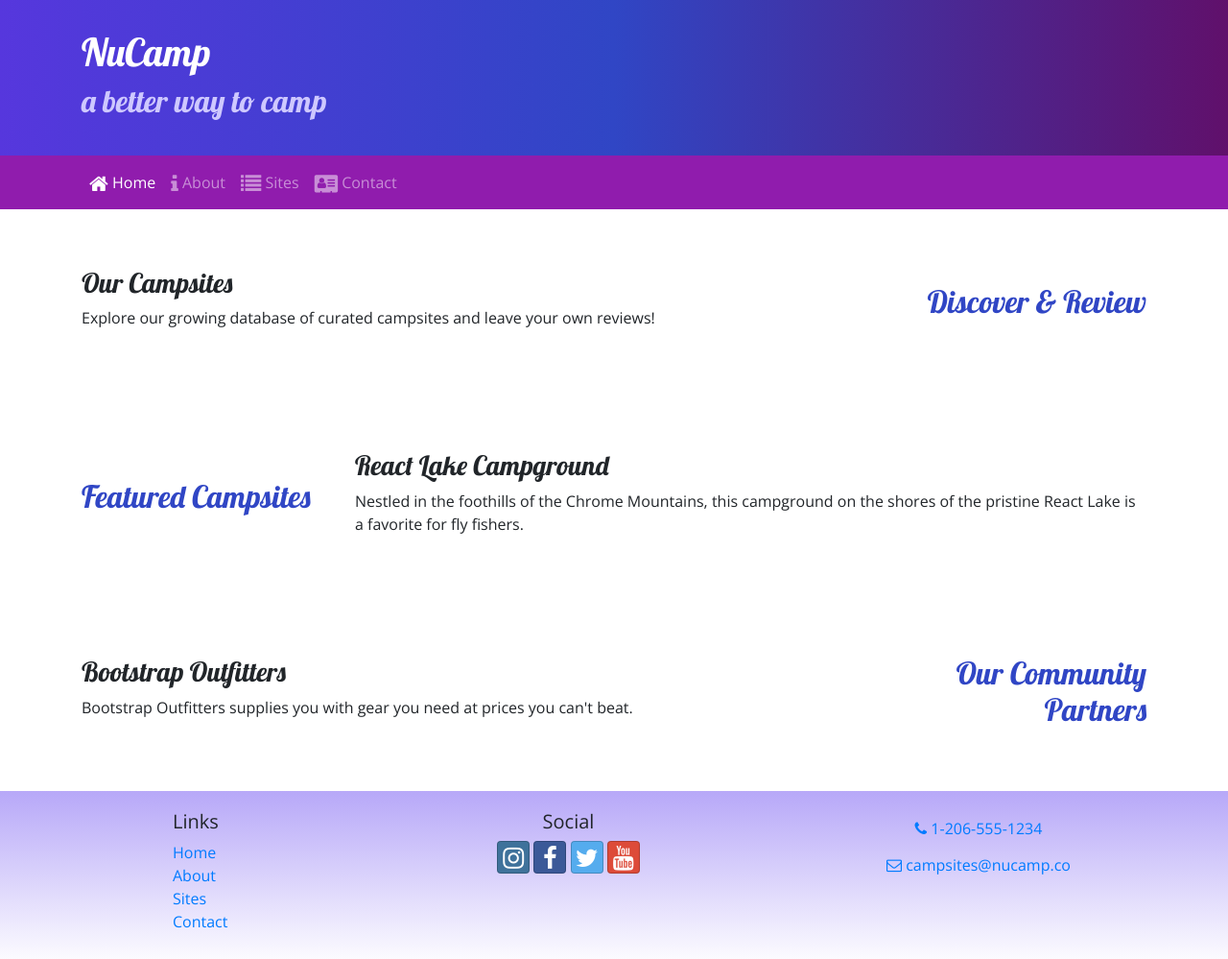
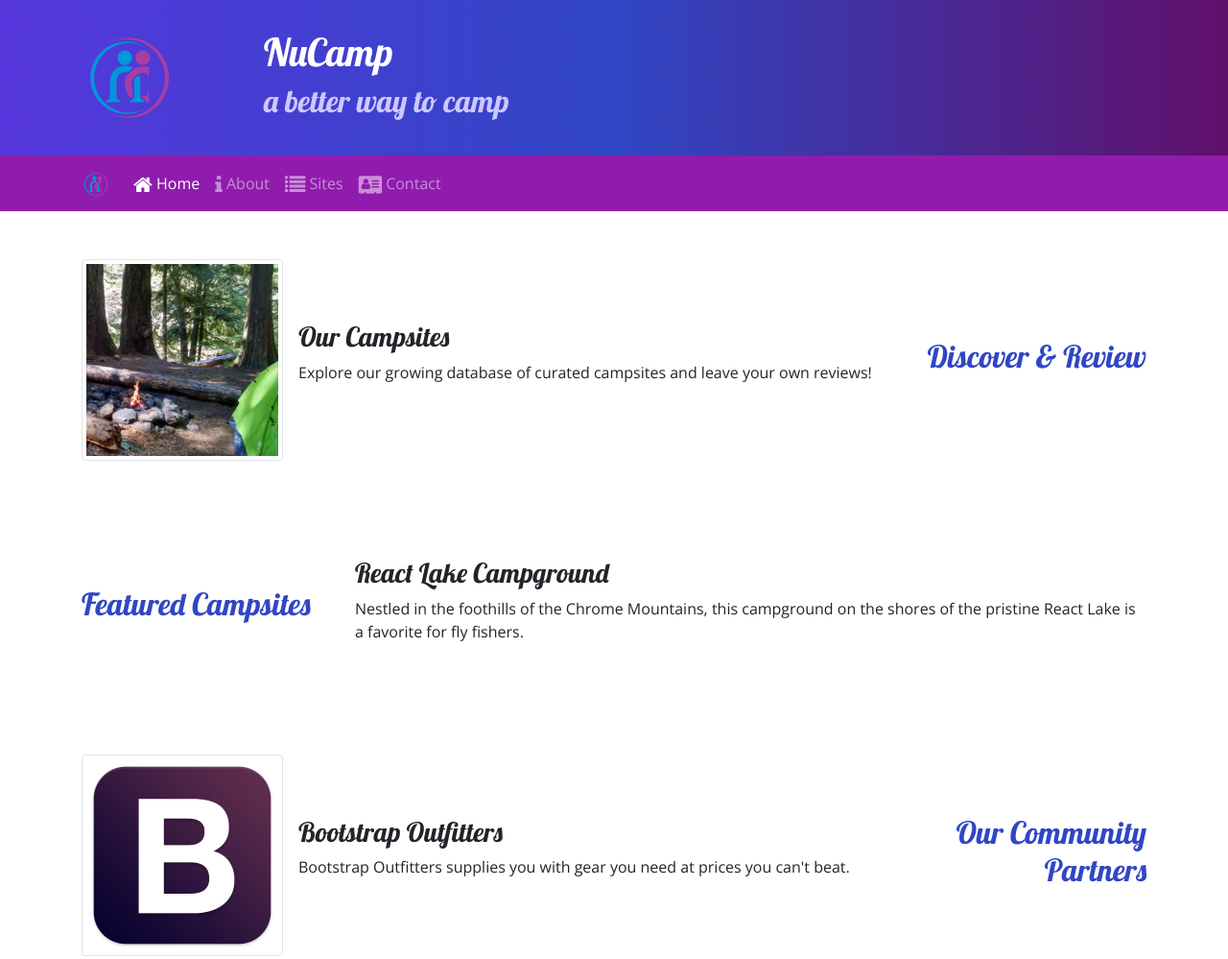
Before and after one commit to chrishdez02/nucampsite, a website: page index.html in a window 1280 px wide. Shown: the top 999 px of the page at 96% size. Drawn offline with nearby package versions, Linux system fonts and the light colour scheme.

Commit message:
Images and Media

```diff
--- a/index.html
+++ b/index.html
@@ -23,6 +23,9 @@
     <header class="jumbotron jumbotron-fluid">
         <div class="container">
             <div class="row">
+                <div class="col-4 col-sm-3 col-md-2 align-self-center">
+                        <img src="img/logo.png" class="img-fluid" />
+                </div>
                 <div class="col">
                     <h1>NuCamp</h1>
                     <h2>a better way to camp</h2>
@@ -33,6 +36,7 @@
 
     <nav class="navbar navbar-expand-sm navbar-dark sticky-top">
         <div class="container">
+                <a class="navbar-brand" href="#"><img src="img/logo.png" height="30" width="30" /></a>
                 <button class="navbar-toggler" type="button" data-toggle="collapse" data-target="#nucampNavbar">
                         <span class="navbar-toggler-icon"></span>
                 </button>
@@ -54,8 +58,13 @@
                 <h2 class="text-sm-right">Discover & Review</h2>
             </div>
             <div class="col">
-                <h3>Our Campsites</h3>
-                <p>Explore our growing database of curated campsites and leave your own reviews!</p>
+                <div class="media">
+                    <img class="d-flex mr-3 img-thumbnail" src="img/breadcrumb-trail-thumb.jpg" alt="Breadcrumb Trail" />
+                    <div class="media-body align-self-center">
+                        <h3>Our Campsites</h3>
+                        <p class="d-none d-sm-block">Explore our growing database of curated campsites and leave your own reviews!</p>
+                    </div>
+                </div>
             </div>
         </div>
 
@@ -80,8 +89,13 @@
                     <h2 class="text-sm-right">Our Community Partners</h2>
                 </div>
                 <div class="col">
-                        <h3>Bootstrap Outfitters</h3>
-                        <p>Bootstrap Outfitters supplies you with gear you need at prices you can't beat.</p>
+                    <div class="media">
+                        <img class="d-flex mr-3 img-thumbnail " src="img/bootstrap-thumb.png" alt="Bootstrap Outfitters">
+                        <div class="media-body align-self-center">
+                            <h3>Bootstrap Outfitters</h3>
+                            <p class="d-none d-sm-block">Bootstrap Outfitters supplies you with gear you need at prices you can't beat.</p>
+                        </div>
+                    </div>
                 </div>
             </div>
     </div>
```
Also changed, not shown: aboutus.html (+7 -0 lines), contactus.html (+4 -0 lines), img/bootstrap-thumb.png (added), img/breadcrumb-trail-thumb.jpg (added), img/breadcrumb-trail.jpg (added), img/chrome-river-thumb.jpg (added), img/chrome-river.jpg (added), img/logo.png (added), img/react-lake-thumb.jpg (added), img/react-lake.jpg (added), 1 other file.
